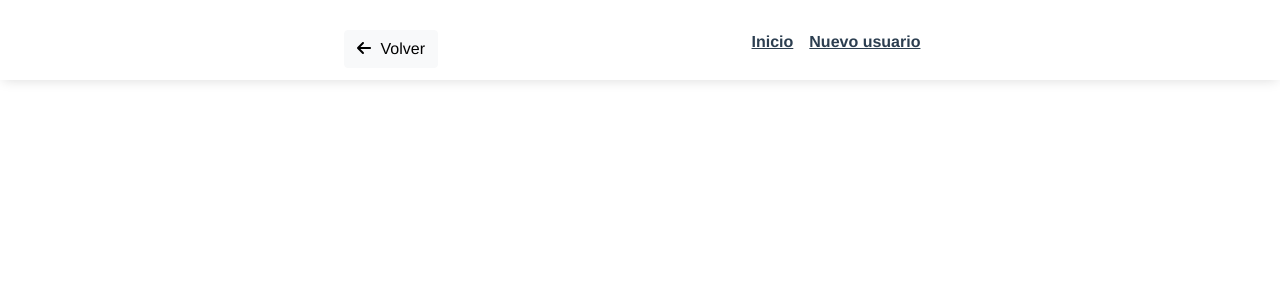
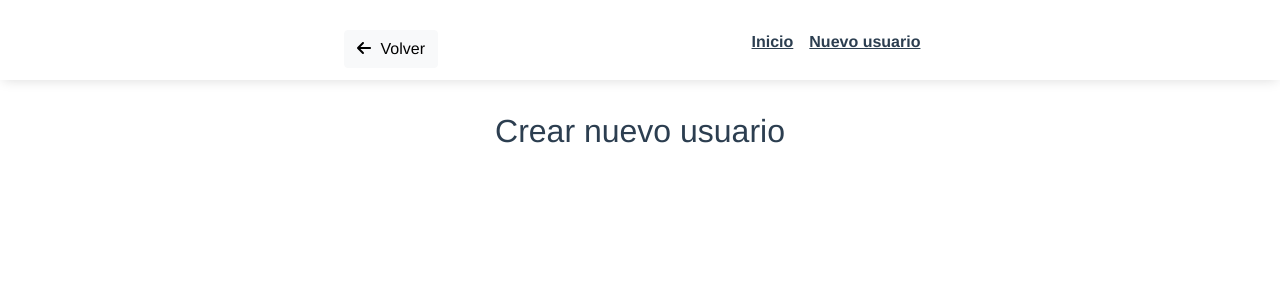
Before and after one commit to naniitevez/crud-vue, a Vue app: page /user/create in a window 1280 px wide. Shown: the top 300 px of the page. Built offline with nearby package versions, Linux system fonts and the light colour scheme.

Commit message:
agrego ruta

```diff
--- a/src/router/index.js
+++ b/src/router/index.js
@@ -14,10 +14,16 @@ const routes = [
       import(/* webpackChunkName: "detail" */ "../views/UserDetailView.vue"),
   },
   {
-    path: "/user/new",
-    name: "newUser",
+    path: "/user/update/:id",
+    name: "updateUser",
     component: () =>
-      import(/* webpackChunkName: "newUser" */ "../views/NewUserView.vue"),
+      import(/* webpackChunkName: "updateUser" */ "../views/UpdateUserView.vue"),
+  },
+  {
+    path: "/user/create",
+    name: "createUser",
+    component: () =>
+      import(/* webpackChunkName: "createUser" */ "../views/CreateUserView.vue"),
   },
 ];
 
--- /dev/null
+++ b/src/views/CreateUserView.vue
@@ -0,0 +1,20 @@
+<template>
+  <div class="newUser-page">
+    <div class="container">
+      <div class="title-container">
+        <h2>Crear nuevo usuario</h2>
+      </div>
+    </div>
+  </div>
+</template>
+
+<script setup>
+import { useStore } from "vuex";
+
+const store = useStore();
+
+console.log(store.state.users);
+</script>
+
+<style>
+</style>
--- a/src/views/NewUserView.vue
+++ b/src/views/UpdateUserView.vue
@@ -1,8 +1,8 @@
 <template>
-  <h1>nuevo</h1>
+  <h1>Edit</h1>
 </template>
 
-<script setup>
+<script>
 
 </script>
 
```
